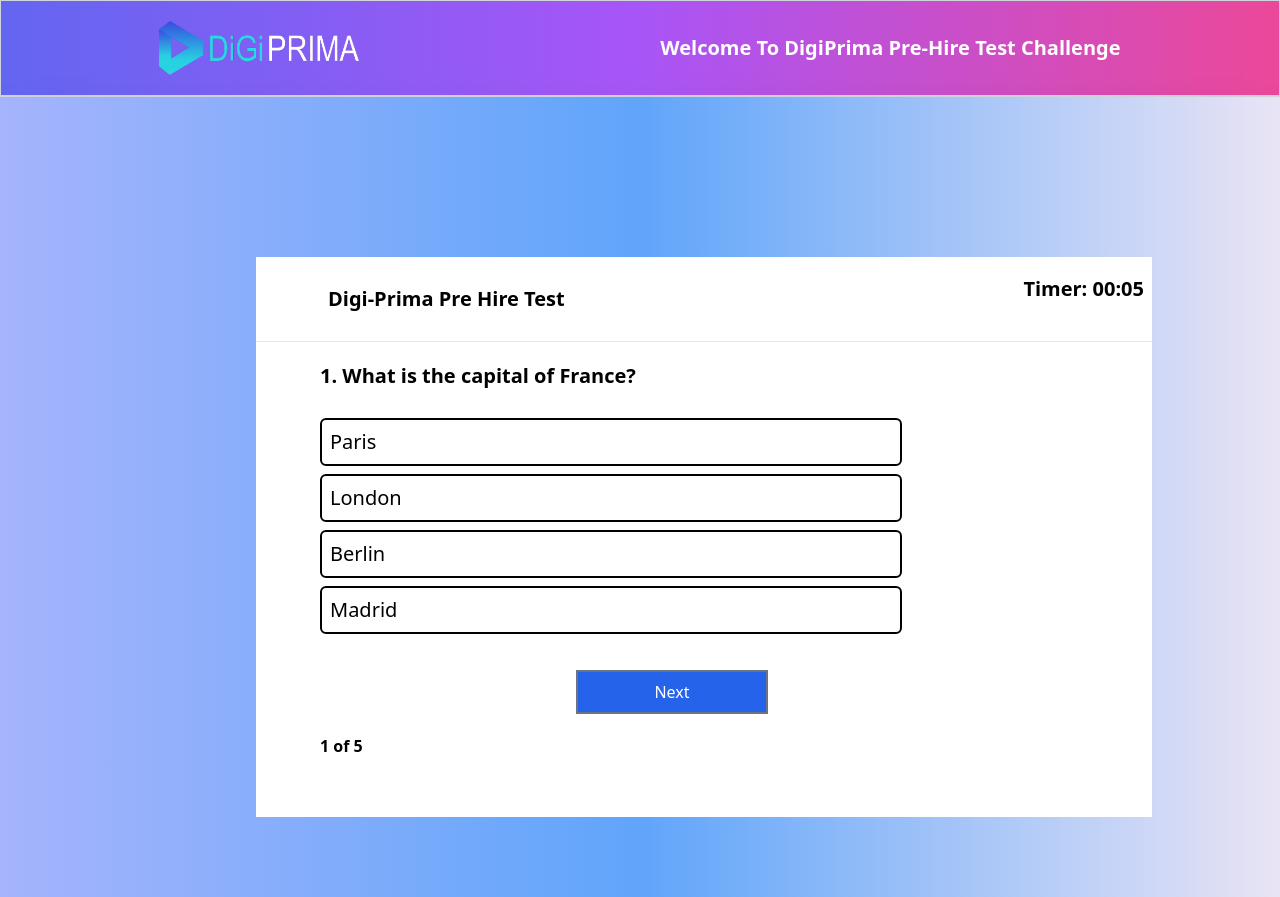
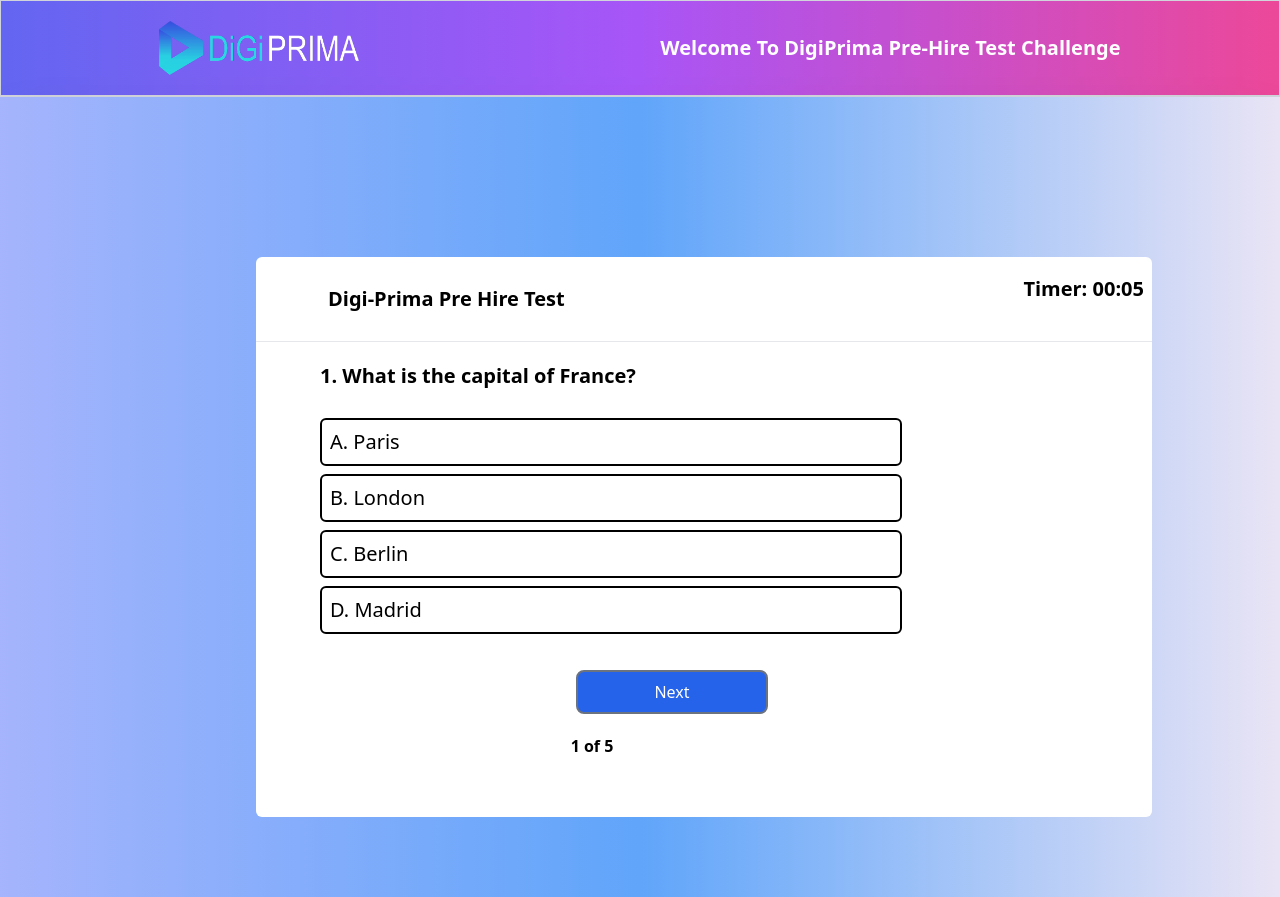
Before and after one commit to ketanjain12/PreHireTest, a React (Vite) app in the folder Frontend/: page /test in a window 1280 px wide. Built offline with nearby package versions, Linux system fonts and the light colour scheme.

Commit message:
changes done in Test file

```diff
--- a/Frontend/src/App.jsx
+++ b/Frontend/src/App.jsx
@@ -37,9 +37,11 @@ setQuestions(data.results)
            <Route path="/" element={<Home/>} />
           <Route path="/login" element={<Login/>} />
           <Route path="/signUp" element={<SignUp/>} />
-         <Route path="/test" element={<Test></Test>}></Route>
+         {/* <Route path="/test" element={<Test></Test>}></Route> */}
         </Routes>
       </BrowserRouter>
+
+      <Test></Test>
 
     </>
   );
--- a/Frontend/src/Component/SignUp.jsx
+++ b/Frontend/src/Component/SignUp.jsx
@@ -8,7 +8,7 @@ const [password,setPassword] = useState("")
 const [confirmpassword , setConfirmPassword] = useState("")
 const handleSignup = async (event)=>{
    event.preventDefault();
-console.log(email , password , confirmpassword)
+  console.log(email , password , confirmpassword)
 
 try{
 
--- a/Frontend/src/Component/Test.jsx
+++ b/Frontend/src/Component/Test.jsx
@@ -1,108 +1,3 @@
-// import React, { useState } from "react";
-// import { Data } from "../assets/Data";
-// const Test = () => {
-//   const [index, setIndex] = useState(0);
-//   const [question, setQuestion] = useState(Data[index]);
-//   const [lock, setLock] = useState(false);
-//   const [selectedOption, setSelectedOption] = useState(null);
-//   const [score, setScore] = useState(0);
-//   const [result, setResult] = useState(false);
-
-//   const checkAnswer = (elem, option) => {
-//     if (!lock) {
-//       setSelectedOption(option);
-//       setLock(true);
-//       setScore((prev) => prev + 1);
-//     } else {
-//       elem.target.classList.add("Wrong");
-//       setLock(true);
-//     }
-//   };
-
-//   const moveNext = () => {
-//     if (lock === true) {
-//       if (index === Data.length - 1) {
-//         setResult(true);
-//         return 0;
-//       }
-
-//       setIndex(index + 1);
-//       setQuestion(Data[index]);
-//       setLock(false);
-//       option.array.map((option) => {
-//         option.current.selectedOption.remove("wrong");
-//         option.current.selectedOption.remove("correct");
-//         return null;
-//       });
-//     }
-//   };
-
-//   return (
-//     <>
-//       <div className="bg-gradient-to-r shadow-2xl  from-indigo-300 h-[100vh] realative via-blue-400">
-//         <div className="mx-auto absolute bg-white    top-[20%] w-[70%] h-[70%] m-auto flex flex-col gap-5 left-[20%]">
-//           <h1 className="ml-16 text-xl font-bold mt-5">
-//             Digi-Prima Pre Hire Test
-//           </h1>
-//           <hr />
-
-//           {result ? (
-//             <></>
-//           ) : (
-//             <>
-//               <h2 className="ml-16 text-xl font-bold ">
-//                 {" "}
-//                 {index + 1}.{question.question}
-//               </h2>
-
-//               <ul className="ml-16 py-2 text-xl">
-//                 {question.options.map((option, i) => (
-//                   <li
-//                     onClick={(e) => checkAnswer(e, option)}
-//                     key={i}
-//                     className={`border-2 border-black rounded-md w-[70%] p-2 mb-2 ${
-//                       lock
-//                         ? option === question.correctAnswer
-//                           ? "bg-green-500"
-//                           : option === selectedOption
-//                           ? "bg-red-500"
-//                           : ""
-//                         : ""
-//                     }`}
-//                   >
-//                     {option}
-//                   </li>
-//                 ))}
-//               </ul>
-
-//               <button
-//                 onClick={moveNext}
-//                 className=" w-48 ml-80 bg-blue-600 text-white py-2 px-2 border-2  border-gray-500"
-//               >
-//                 Next
-//               </button>
-
-//               <h3 className="ml-16 font-semibold ">
-//                 {index + 1} Of {Data.length}
-//               </h3>
-//             </>
-//           )}
-//               {result? <>
-
-//                 <h2 className="text-center capitalize text-xl font-bold  mt-10" >you scored {score} out of {Data.length}</h2>
-//                 <button className="px-3 w-52 text-center ml-[400px]  py-1 bg-blue-500 text-white rounded-md mt-3">Reset</button>
-//                 <p className="ml-10 capitalize  mt-10 text-xl font-semibold text-blue-500 ">thankyou {name} for participating in digi-prima pre hire test .
-//                  best wishes for your bright future...</p>
-//               </>  : <></>}
-
-//         </div>
-//       </div>
-//     </>
-//   );
-// };
-
-// export default Test;
-
 import React, { useState, useEffect } from "react";
 import { Data } from "../assets/Data";
 
@@ -117,11 +12,14 @@ const Test = () => {
   const [sec, setSec] = useState(0);
   const [min, setMin] = useState(0);
 
+  const labels = ["A", "B", "C", "D"];
+
   // Timer handling
   useEffect(() => {
     let timer;
 
     if (!result && min < 30) {
+
       timer = setInterval(() => {
         setSec((prevSec) => {
           if (prevSec === 59) {
@@ -170,20 +68,18 @@ const Test = () => {
 
   // logic for reset test
 
-  const restTest = ()=>{
-setIndex(0)
-setQuestion(Data[0])
-setScore(0)
-setLock(false)
-setResult(false)
-
-
-  }
+  const restTest = () => {
+    setIndex(0);
+    setQuestion(Data[0]);
+    setScore(0);
+    setLock(false);
+    setResult(false);
+  };
 
   return (
     <>
       <div className="bg-gradient-to-r shadow-2xl  from-indigo-300 h-[100vh] relative via-blue-400">
-        <div className="mx-auto absolute bg-white top-[20%] w-[70%] h-[70%] m-auto flex flex-col gap-5 left-[20%]">
+        <div className="mx-auto absolute rounded-md bg-white top-[20%] w-[70%] h-[70%] m-auto flex flex-col gap-5 left-[20%]">
           <div className="flex items-center justify-between p-2">
             <h1 className="ml-16 text-xl font-bold mt-5">
               Digi-Prima Pre Hire Test
@@ -199,11 +95,15 @@ setResult(false)
               <h2 className="text-center capitalize text-xl font-bold mt-10">
                 You scored {score} out of {Data.length}
               </h2>
-              <button onClick={restTest} className="px-3 w-52 text-center ml-[400px] py-1 bg-blue-500 text-white rounded-md mt-3">
+              <button
+                onClick={restTest}
+                className="px-3 w-52 text-center ml-[400px] py-1 bg-blue-500 text-white rounded-md mt-3"
+              >
                 Reset
               </button>
               <p className="ml-10 capitalize mt-10 text-xl font-semibold text-blue-500">
-                Thank you for participating in the Digi-Prima pre-hire test. Best wishes for your bright future...
+                Thank you for participating in the Digi-Prima pre-hire test.
+                Best wishes for your bright future...
               </p>
             </>
           ) : (
@@ -216,7 +116,7 @@ setResult(false)
                   <li
                     onClick={(e) => checkAnswer(e, option)}
                     key={i}
-                    className={`border-2 border-black rounded-md w-[70%] p-2 mb-2 ${
+                    className={`border-2 cursor-pointer hover:bg-slate-300  border-black rounded-md w-[70%] p-2 mb-2 ${
                       lock
                         ? option === question.correctAnswer
                           ? "bg-green-500"
@@ -226,17 +126,17 @@ setResult(false)
                         : ""
                     }`}
                   >
-                    {option}
+                    {labels[i]}. {option}
                   </li>
                 ))}
               </ul>
               <button
                 onClick={moveNext}
-                className="w-48 ml-80 bg-blue-600 text-white py-2 px-2 border-2 border-gray-500"
+                className=" rounded-lg hover:text-black hover:bg-blue-300 w-48 ml-80 bg-blue-600 text-white py-2 px-2 border-2 border-gray-500"
               >
                 Next
               </button>
-              <h3 className="ml-16 font-semibold">
+              <h3 className="text-center mr-56 font-semibold">
                 {index + 1} of {Data.length}
               </h3>
             </>
```
